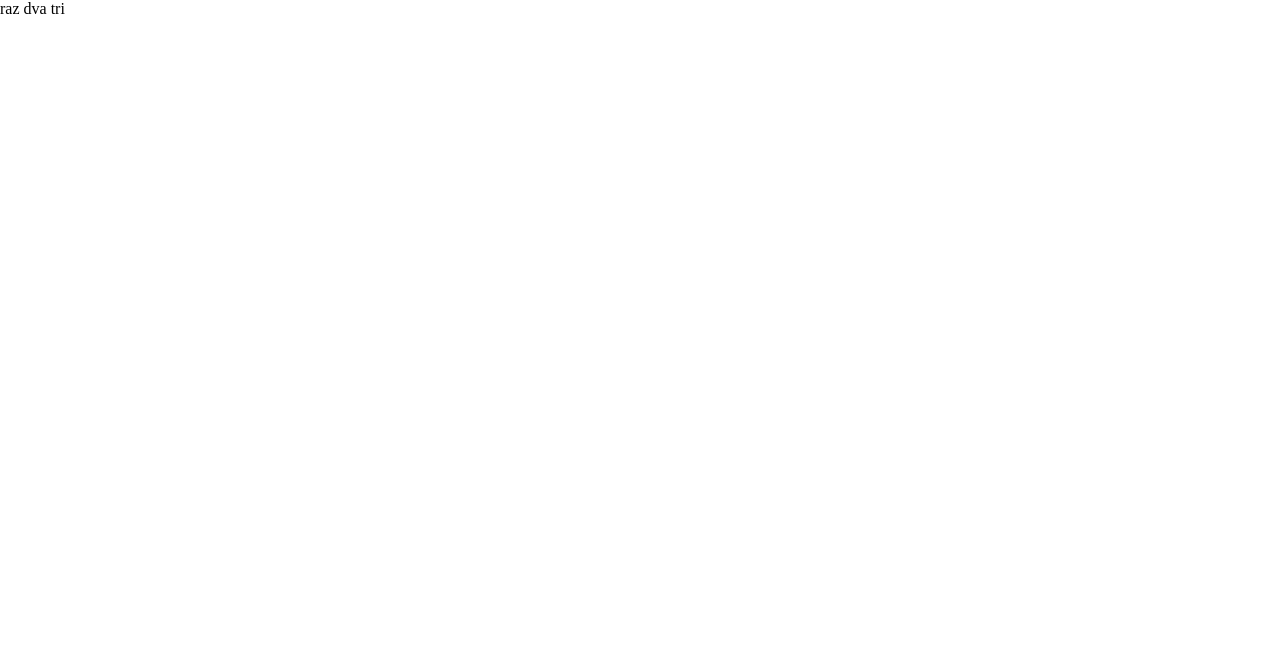
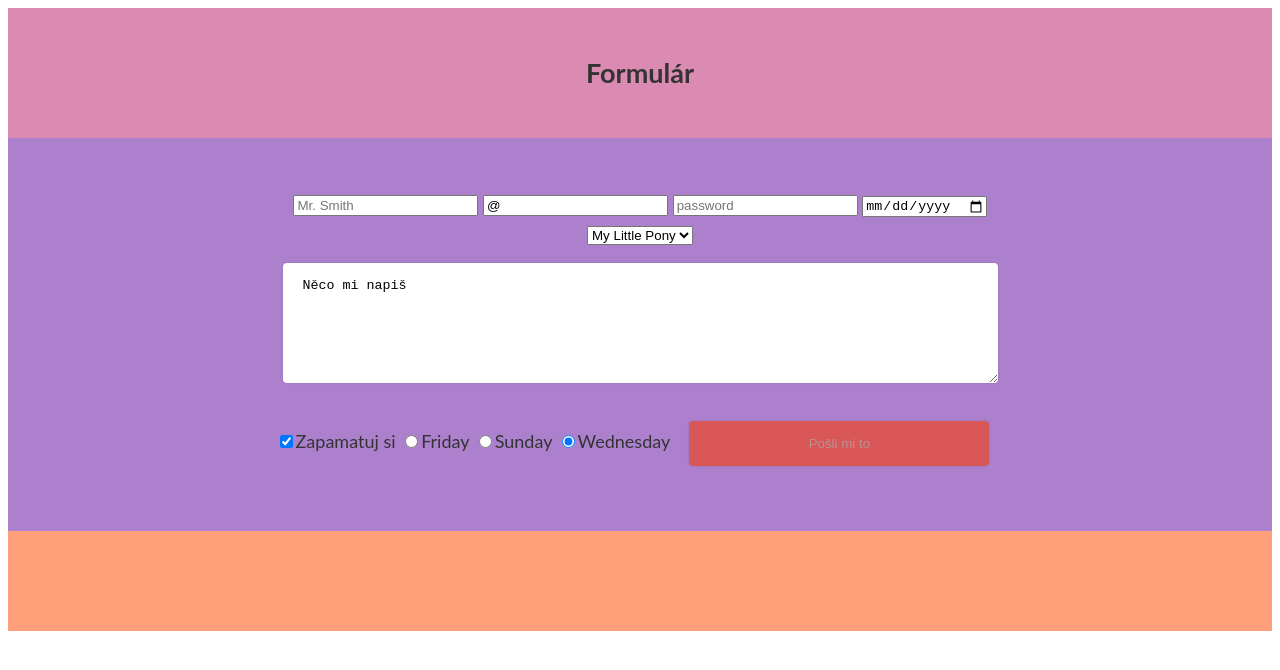
Before and after one commit to MarticKa/ucim_sa, a plain HTML site: page formular.html in a window 1280 px wide. Drawn offline with Linux system fonts and the light colour scheme.

Commit message:
add files with formular

```diff
--- a/css/formular.css
+++ b/css/formular.css
@@ -1,9 +1,53 @@
 body {
-    margin: 0;
+  color: #333;
+  font: normal 18px/30px 'Lato', sans-serif;
+  -webkit-font-smoothing: antialiased;
 }
-.section {
-
+.container {
+    width: 760px;
+    margin: 0 auto;
+}
+section {
+    padding: 50px 0;
+    text-align: center;
 }
 .section-1 {
-
+  background: rgb(219, 138, 178);
+  margin: 0;
 }
+.section-2 {
+  background: rgb(173, 128, 206);
+}
+.section-3 {
+  background: lightsalmon;
+}
+input:focus, textarea:focus {
+    outline: 2px solid rgb(21, 121, 179);
+}
+input :not([type="checkbox"]) :not([type="radio"]) :not([type="file"]),
+button,
+textarea {
+  background: #fff;
+  border: none;
+  width: 300px;
+  padding: 15px 20px;
+  margin: 15px;
+  border-radius: 4px;
+  box-shadow: 0 0 3px rgba(0, 0, 0, 0.12);
+}
+textarea {
+  width: 675px;
+}
+button {
+  background: rgb(218, 87, 87);
+  color: rosybrown;
+}
+label  {
+  text-align: left;
+  display: block;
+  cursor: pointer;
+  margin-left: 25px;
+}
+label [for="pamatuj"] {
+  margin-bottom: 25px;
+}
--- a/formular.html
+++ b/formular.html
@@ -1,14 +1,48 @@
 <!DOCTYPE html>
 <html>
-<header>
-    <meta charset="utf-8">
-    <link rel="stylesheet" href="css/formular.css">
+  <header>
+    <meta charset="utf-8" />
+    <link rel="stylesheet" href="css/formular.css" />
     <title>Formulare</title>
+  </header>
 
-</header>
-<body>
-    <sectionc class="section-1">raz</section>
-    <sectionc class="section-2">dva</section>
-    <sectionc class="section-3">tri</section>
-</body>
+  <body>
+    <section class="section-1">
+      <h1 class="container">Formulár</h1>
+    </section>
+    <section class="section-2">
+      <form action="#" method="GET" class="container">
+        <input type="text" name="name" placeholder="Mr. Smith" required/>
+        <input type="email" name="email" value="@" />
+        <input type="password" name="pass" placeholder="password" />
+        <input type="date" name="date" />
+        <select name="serial">
+          <option value="1">My Little Pony</option>
+          <option value="2">Hello Kitty</option>
+          <option value="3">The Cow</option>
+        </select>
+        <textarea name="mesage" rows="6">Něco mi napiš</textarea>
+
+        <label for="pamatuj">
+            <input type="checkbox" name="remember" id="pamatuj" checked>Zapamatuj si</label>
+
+        <label>
+            <input type="radio" name="day" value="Friday">Friday
+        </label>
+        <label>
+            <input type="radio" name="day" value="Sunday">Sunday
+        </label>
+        <label>
+            <input type="radio" name="day" value="Wednesday" checked>Wednesday
+        </label>
+
+
+
+        <button>Pošli mi to</button>
+      </form>
+    </section>
+    <section class="section-3">
+      <div class="container"></div>
+    </section>
+  </body>
 </html>
```
